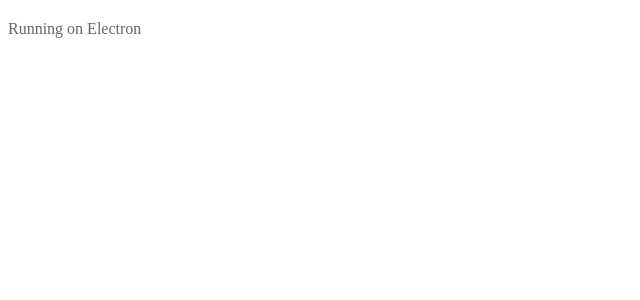
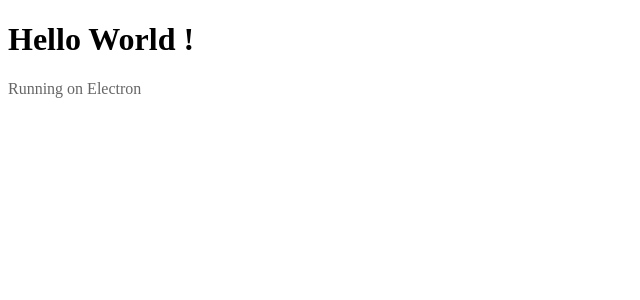
Before and after one commit to lucasslivero/electron-typescript-react-template, a React (Vite) app: page / in a window 1280 px wide. Shown: the top 300 px of the page, without its empty margins (0-640 px from the left). Built offline with nearby package versions, Linux system fonts and the light colour scheme.

Commit message:
fix: remove console.log

```diff
--- a/src/renderer/src/App.tsx
+++ b/src/renderer/src/App.tsx
@@ -1,7 +1,9 @@
 function App() {
-  console.log(window.api);
   return (
-    <p style={{ marginTop: "20px", color: "#666" }}>Running on Electron</p>
+    <div>
+      <h1>Hello World !</h1>
+      <p style={{ marginTop: "20px", color: "#666" }}>Running on Electron</p>
+    </div>
   );
 }
 
```
Also changed, not shown: .lintstagedrc.json.
